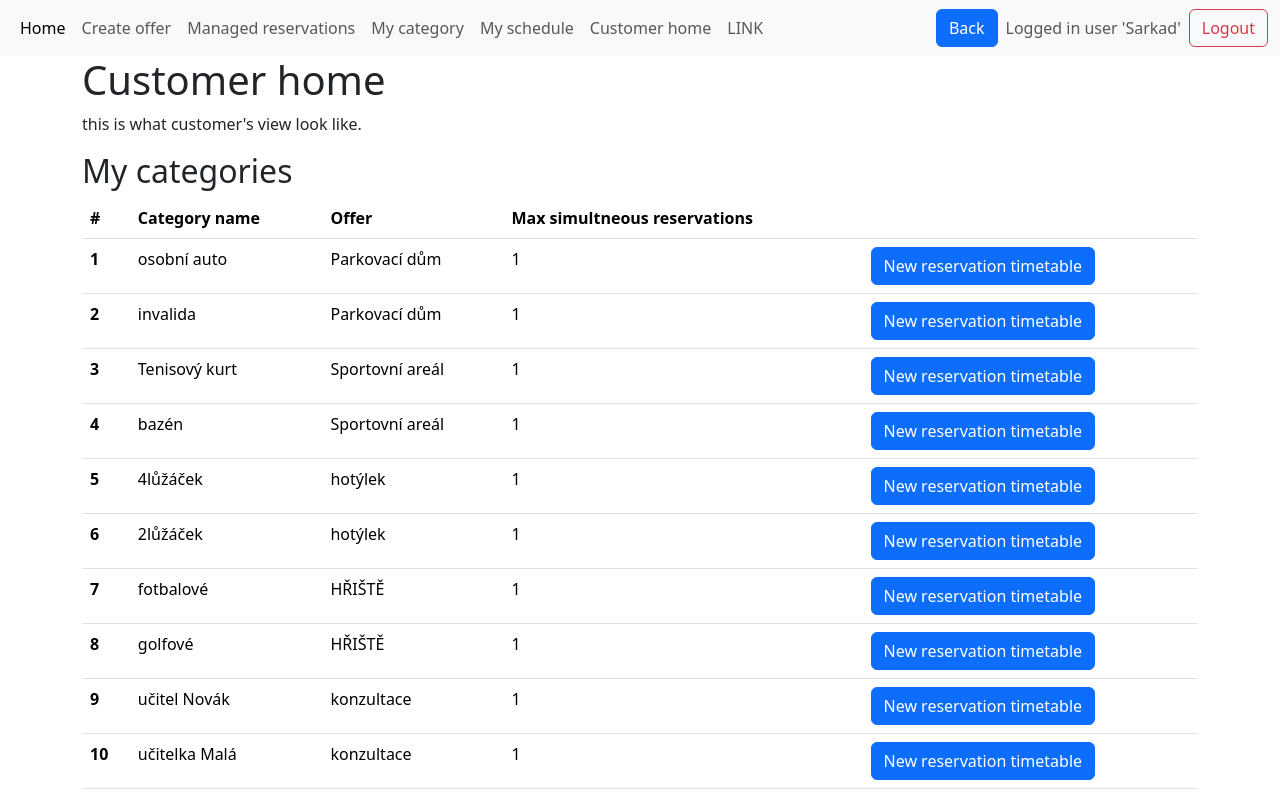
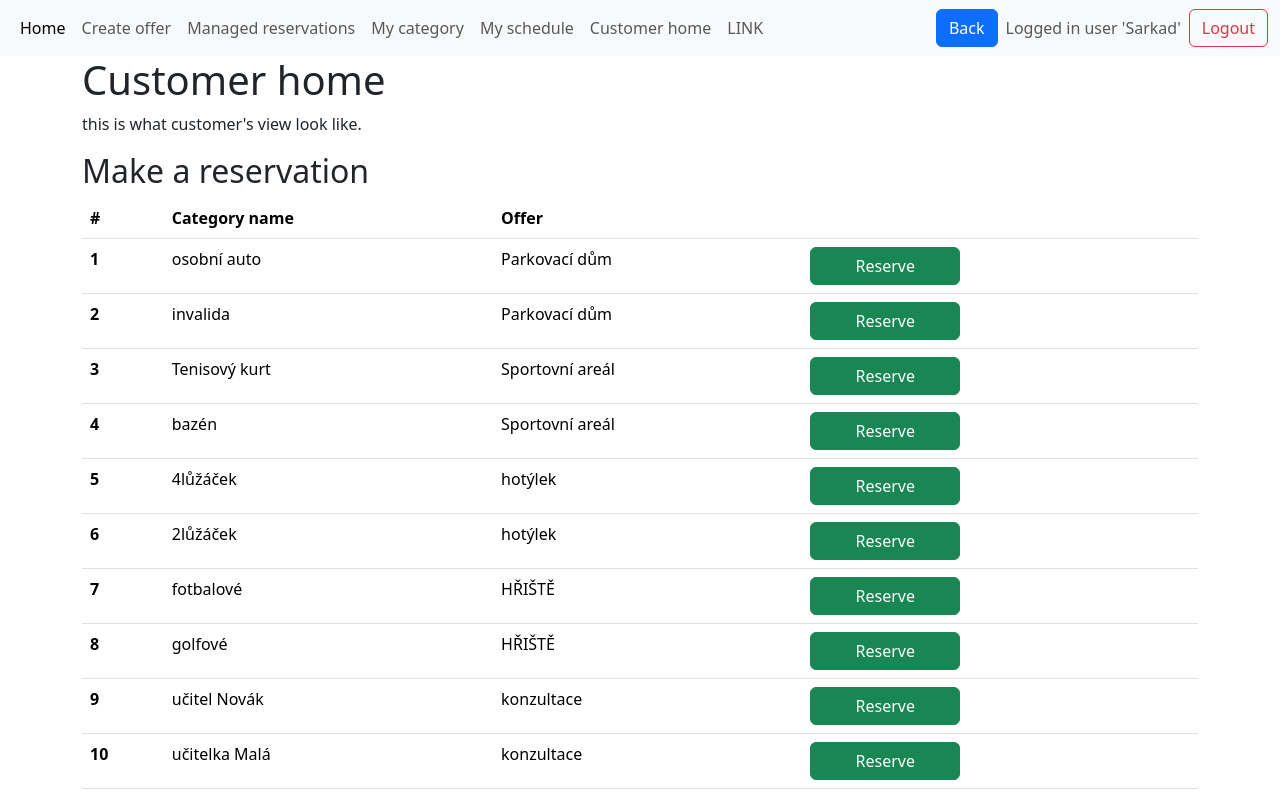
Before and after one commit to sarkadol/quickreserve, a Django app: page /customer_home/21 in a window 1280 px wide. Run offline with Django 4.2, Linux system fonts and the light colour scheme; a user stored in the database is signed in; data comes from the database, SQL or seed files in the repository; both versions use the stored data as it was after the commit; some libraries are stand-ins or nearby versions.

Commit message:
small changes

```diff
--- a/base/views.py
+++ b/base/views.py
@@ -339,7 +339,6 @@ def new_reservation_timetable(request, offer_id=None, category_id=None):
             request=request,
         )
         return JsonResponse({"html": html})
-    print("no request")
     return render(
         request,
         "new_reservation_timetable.html",
@@ -947,6 +946,18 @@ def cancel_reservation(request, token):
     reservation = get_object_or_404(Reservation, verification_token=token)
     reservation.status = "cancelled"
     reservation.save()
+
+    # Retrieve the slots that are about to be updated
+    slots_to_update = ReservationSlot.objects.filter(
+        reservation=reservation
+    )
+    print("mažu")
+    # Print each slot detail before updating
+    for slot in slots_to_update:
+        print(f"Updating slot {slot.id} from {slot.status} to available")
+    # z nějakého důvodu to funguje jen pro zrušení dříve potvrzených rezervací, ale ne těch co jsou pending
+    # TODO
+
     ReservationSlot.objects.filter(
         reservation=reservation,
         # status="pending"
--- a/static/js/date_based_reservation.js
+++ b/static/js/date_based_reservation.js
@@ -147,7 +147,6 @@ document.addEventListener('DOMContentLoaded', (event) => {
             currentCell.style.backgroundColor = '#ccffcc';
             currentCell = currentCell.nextElementSibling;
         }
-        //console.log("Range highlighted.");
     }
 
     // Simulate form submission to load the reservation table
@@ -186,7 +185,6 @@ document.addEventListener('DOMContentLoaded', (event) => {
                     startCell = cell;
                     currentUnitId = unitId;
                     cell.style.backgroundColor = '#ccffcc';
-                    //console.log("Start time set for unit ID:", unitId, "at hour:", cell.getAttribute('data-hour'));
                 } else {
                     if (!startCell) {
                         startCell = cell;
--- a/templates/customer_home.html
+++ b/templates/customer_home.html
@@ -4,11 +4,11 @@
 
 {% block content %}
 
-<div class="container-md">
+<div class="container-sm">
     <h1> Customer home </h1>
     <p>this is what customer's view look like.</p>
 
-    <h2>My categories</h2>
+    <h2>Make a reservation</h2>
     {% if categories %}
 
     <table class="table table-hover">
@@ -17,7 +17,7 @@
                 <th scope="col">#</th>
                 <th scope="col">Category name</th>
                 <th scope="col">Offer</th>
-                <th scope="col">Max simultneous reservations</th>
+                <!--<th scope="col">Max simultneous reservations</th>-->
 
 
 
@@ -34,14 +34,13 @@
                 <th scope="row">{{ forloop.counter }}</th>
                 <td>{{ category.category_name }} </td>
                 <td>{{ category.belongs_to_offer }} </td>
-                <td>{{ category.max_simultaneous_reservations }} </td>
+                <!--<td>{{ category.max_simultaneous_reservations }} </td>-->
 
 
 
 
-                <td> <button class="btn btn-primary btn-reservation-calendar"
-                        data-offer-id="{{ category.belongs_to_offer.id }}" data-category-id="{{ category.id }}">New
-                        reservation timetable</button>
+                <td> <button class="btn btn-success btn-reservation-calendar" style="width: 150px;"
+                        data-offer-id="{{ category.belongs_to_offer.id }}" data-category-id="{{ category.id }}">  Reserve  </button>
 
                 </td>
             </tr>
```
Also changed, not shown: db.sqlite3.
